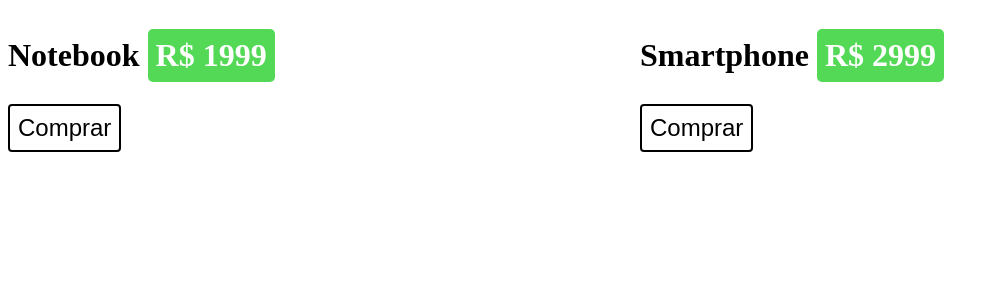
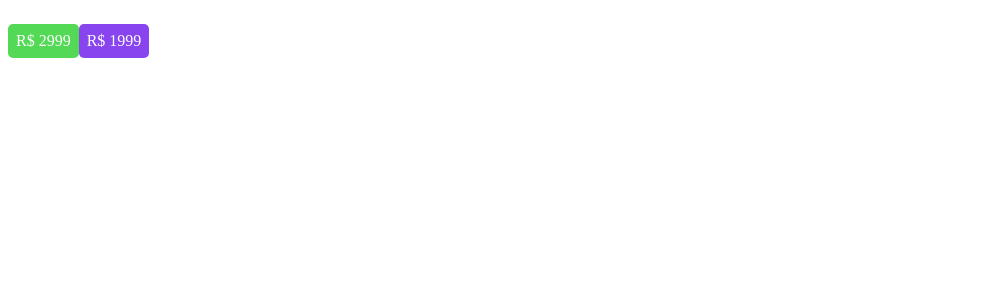
Before and after one commit to Pavanelli7/React, a React (Vite) app in the folder ferramentas-de-automacao/: page / in a window 1280 px wide. Shown: the top 300 px of the page, without its empty margins (0-999 px from the left). Built offline with nearby package versions, Linux system fonts and the light colour scheme.

Commit message:
Tópico/props

```diff
--- a/ferramentas-de-automacao/src/App.jsx
+++ b/ferramentas-de-automacao/src/App.jsx
@@ -1,29 +1,8 @@
 import React from 'react';
 import styled from 'styled-components';
 
-const ProdutosContainer = styled.div`
-  display: flex;
-`;
-
-const Produto = styled.div`
-  flex: 1;
-`;
-
-const Titulo = styled.h1`
-  font-size: 2em;
-`;
-
-const Comprar = styled.button`
-  font-size: 1.5em;
-  background: transparent;
-  padding: 0.5rem;
-  border-radius: 4px;
-  border: 2px solid;
-  cursor: pointer;
-`;
-
-const Preco = styled.span`
-  background: #53d956;
+const Preco = styled.p`
+  background: ${(props) => props.cor};
   color: white;
   display: inline-block;
   border-radius: 5px;
@@ -31,22 +10,20 @@ const Preco = styled.span`
 `;
 
 const App = () => {
+  function template(value, total) {
+    console.log(value);
+    console.log(total);
+  }
+  const total = 10;
+  template`São ${total} no total`;
+
   return (
-    <ProdutosContainer>
-      <Produto>
-        <Titulo>
-          Notebook <Preco>R$ 1999</Preco>
-        </Titulo>
-        <Comprar>Comprar</Comprar>
-      </Produto>
-      <Produto>
-        <Titulo>
-          Smartphone <Preco>R$ 2999</Preco>
-        </Titulo>
-        <Comprar>Comprar</Comprar>
-      </Produto>
-    </ProdutosContainer>
+    <div>
+      <Preco cor="#53d956">R$ 2999</Preco>
+      <Preco cor="#84e">R$ 1999</Preco>
+    </div>
   );
 };
 
+
 export default App;
```
